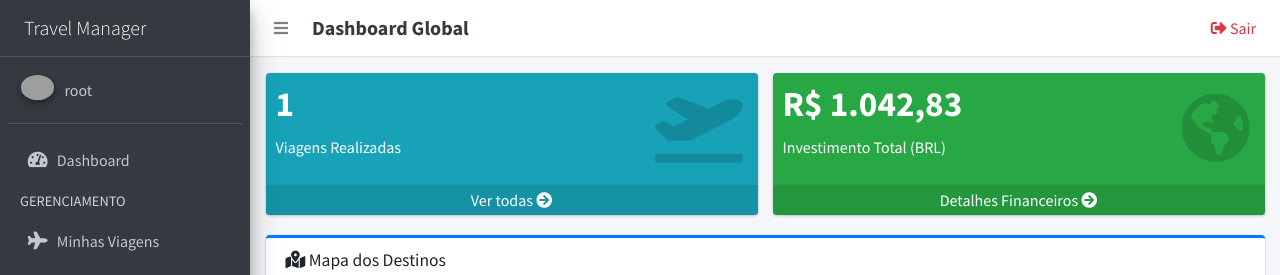
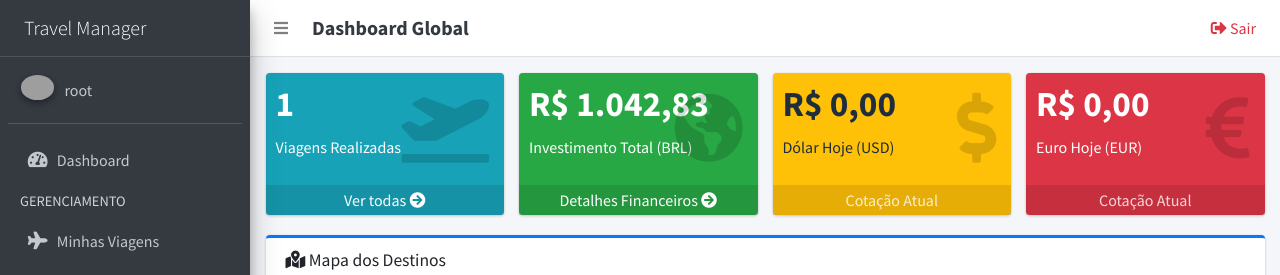
Before and after one commit to chmviola/travel_manager, a Django app: page / in a window 1280 px wide. Shown: the top 275 px of the page. Run offline with Django 5.2, Linux system fonts and the light colour scheme; a user stored in the database is signed in; data comes from the database, SQL or seed files in the repository; data that the repository does not hold is empty; some libraries are stand-ins or nearby versions; grey boxes are pictures that could not be loaded.

Commit message:
Travel manager v_0.010 - Boxs de Dólar e Euro no Dashboard

```diff
--- a/app/core/templates/index.html
+++ b/app/core/templates/index.html
@@ -5,7 +5,7 @@
 
 {% block content %}
 <div class="row">
-    <div class="col-lg-6 col-6">
+    <div class="col-lg-3 col-6">
         <div class="small-box bg-info">
             <div class="inner">
                 <h3>{{ trip_count }}</h3>
@@ -18,7 +18,7 @@
         </div>
     </div>
 
-    <div class="col-lg-6 col-6">
+    <div class="col-lg-3 col-6">
         <div class="small-box bg-success">
             <div class="inner">
                 <h3>R$ {{ total_spent|floatformat:2|intcomma }}</h3>
@@ -30,6 +30,33 @@
             <a href="{% url 'financial_dashboard' %}" class="small-box-footer">Detalhes Financeiros <i class="fas fa-arrow-circle-right"></i></a>
         </div>
     </div>
+
+<div class="col-lg-3 col-6">
+        <div class="small-box bg-warning">
+            <div class="inner">
+                <h3>R$ {{ usd_rate|floatformat:2|intcomma }}</h3>
+                <p>Dólar Hoje (USD)</p>
+            </div>
+            <div class="icon">
+                <i class="fas fa-dollar-sign"></i>
+            </div>
+            <div class="small-box-footer">Cotação Atual</div>
+        </div>
+    </div>
+
+    <div class="col-lg-3 col-6">
+        <div class="small-box bg-danger">
+            <div class="inner">
+                <h3>R$ {{ eur_rate|floatformat:2|intcomma }}</h3>
+                <p>Euro Hoje (EUR)</p>
+            </div>
+            <div class="icon">
+                <i class="fas fa-euro-sign"></i>
+            </div>
+            <div class="small-box-footer">Cotação Atual</div>
+        </div>
+    </div>
+
 </div>
 
 <div class="row">
--- a/app/core/views.py
+++ b/app/core/views.py
@@ -25,7 +25,12 @@ def home(request):
         val_converted = float(expense.amount) * rates_cache[expense.currency]
         total_spent += round(val_converted, 2)
 
-    # 3. Dados para o Mapa (CORREÇÃO AQUI)
+    # 3. Cotações de Referência (Dólar e Euro) para os Widgets
+    # Se já tivermos buscado no loop acima, usamos do cache. Se não, buscamos agora.
+    usd_rate = rates_cache.get('USD') or get_exchange_rate('USD')
+    eur_rate = rates_cache.get('EUR') or get_exchange_rate('EUR')
+
+    # 4. Dados para o Mapa (CORREÇÃO AQUI)
     # Buscamos os itens com coordenadas
     raw_locations = TripItem.objects.filter(
         trip__user=request.user
@@ -50,6 +55,9 @@ def home(request):
         'trips': trips,
         'total_spent': total_spent,
         'trip_count': trips.count(),
+        # Passamos as taxas para o template
+        'usd_rate': usd_rate,
+        'eur_rate': eur_rate,
         # Usamos json.dumps para garantir que vá como texto JSON válido
         'map_locations': json.dumps(map_locations),
         'google_maps_api_key': settings.GOOGLE_MAPS_API_KEY
```
